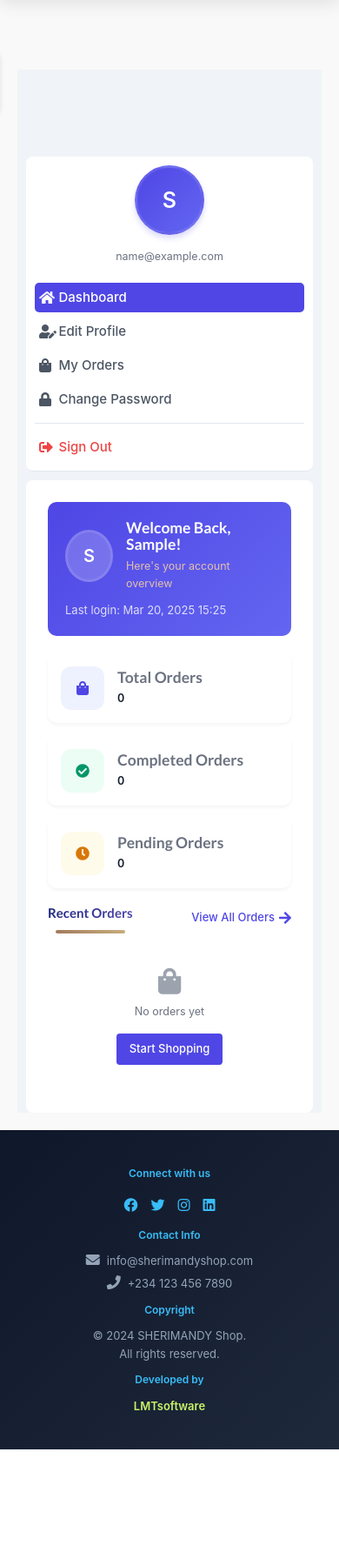
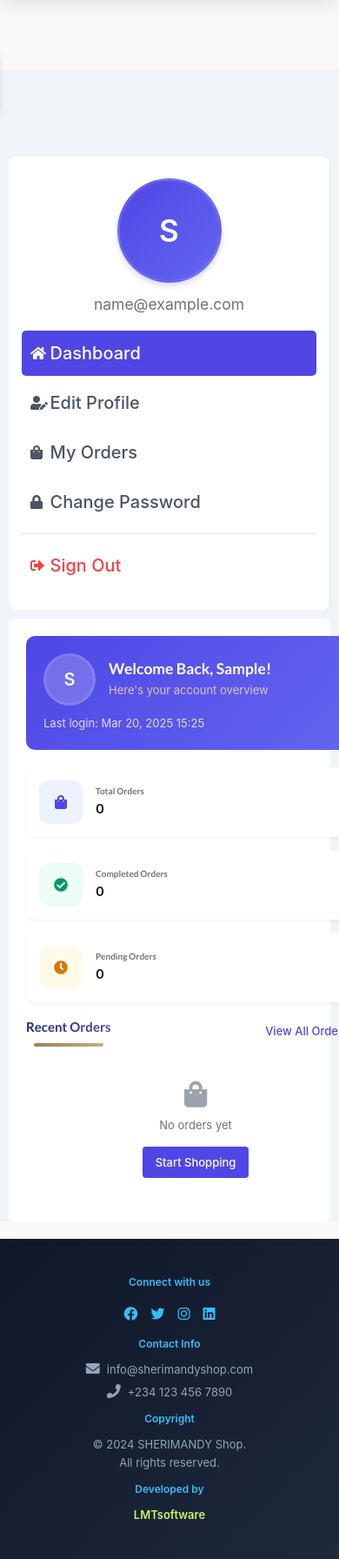
Before and after one commit to JimmyOlsen05/sherimandyshop, a Django app: page /accounts/dashboard/ in a window 390 px wide. Shown: the part 60-1852 px from the top of the page at 87% size. Before the commit the page ends 1726 px from the top, so only its background shows below. Run offline with Django 3.2, Linux system fonts and the light colour scheme; the visitor is signed in with stand-in values (Sample User, id 1); data that the repository does not hold is empty; some libraries are stand-ins or nearby versions.

Commit message:
Updated features and fixed bugs

```diff
--- a/templates/shop/accounts/dashboard/base_dashboard.html
+++ b/templates/shop/accounts/dashboard/base_dashboard.html
@@ -2,8 +2,8 @@
 {% load static %}
 
 {% block content %}
-<div style="min-height: calc(100vh - 160px); background: #f0f4f8; padding-top: 100px;">
-    <div style="max-width: 1400px; margin: 0 auto; padding: 0 1rem;">
+<div class="dashboard-container" style="min-height: calc(100vh - 160px); background: #f0f4f8; padding-top: 100px; width: 100%; box-sizing: border-box; overflow-x: hidden;">
+    <div class="dashboard-wrapper" style="max-width: 1400px; margin: 0 auto; padding: 0 1rem;">
         <div class="dashboard-grid" style="display: grid; grid-template-columns: 280px 1fr; gap: 1.5rem;">
             <!-- Side Panel -->
             <div class="dashboard-sidebar" style="background: white; padding: 2.5rem 1.5rem; border-right: 1px solid #e2e8f0; border-radius: 8px;">
@@ -92,67 +92,64 @@
 
 /* Mobile Responsiveness */
 @media (max-width: 1024px) {
+    .dashboard-container {
+        width: 100vw;
+        padding: 80px 0 0;
+    }
+
+    .dashboard-wrapper {
+        width: 100%;
+        padding: 0;
+    }
+
     .dashboard-grid {
         grid-template-columns: 1fr !important;
         gap: 1rem !important;
+        padding: 1rem;
+    }
+}
+
+@media (max-width: 768px) {
+    .dashboard-container {
+        min-width: 100vw;
+        overflow-x: hidden;
     }
 
-    .dashboard-sidebar {
-        border-right: none !important;
-        border-bottom: 1px solid #e2e8f0;
-        padding: 1.5rem !important;
+    .dashboard-wrapper {
+        min-width: 100%;
     }
 
+    .dashboard-sidebar,
     .dashboard-content {
-        padding: 1.5rem !important;
-    }
-
-    .avatar-circle {
-        width: 100px;
-        height: 100px;
-        font-size: 3rem;
-    }
-
-    h3 {
-        font-size: 2rem !important;
-    }
-
-    p {
-        font-size: 1.5rem !important;
-    }
-
-    .nav-link {
-        font-size: 1.75rem !important;
-        padding: 0.75rem !important;
+        width: 100%;
+        min-width: 100%;
+        border-radius: 0;
     }
 }
 
 @media (max-width: 640px) {
-    .dashboard-sidebar {
-        padding: 1rem !important;
+    .dashboard-container {
+        position: relative;
+        left: 50%;
+        right: 50%;
+        margin-left: -50vw;
+        margin-right: -50vw;
+        width: 100vw;
     }
 
-    .dashboard-content {
-        padding: 1rem !important;
+    .dashboard-wrapper {
+        width: 100vw;
+        box-sizing: border-box;
     }
 
-    .avatar-circle {
-        width: 80px;
-        height: 80px;
-        font-size: 2.5rem;
+    .dashboard-grid {
+        padding: 0;
     }
 
-    h3 {
-        font-size: 1.75rem !important;
-    }
-
-    p {
-        font-size: 1.25rem !important;
-    }
-
-    .nav-link {
-        font-size: 1.5rem !important;
-        padding: 0.5rem !important;
+    .dashboard-sidebar,
+    .dashboard-content {
+        border-radius: 0;
+        padding: 1rem;
     }
 }
 </style>
```
Also changed, not shown: templates/base.html (+139 -0 lines).
